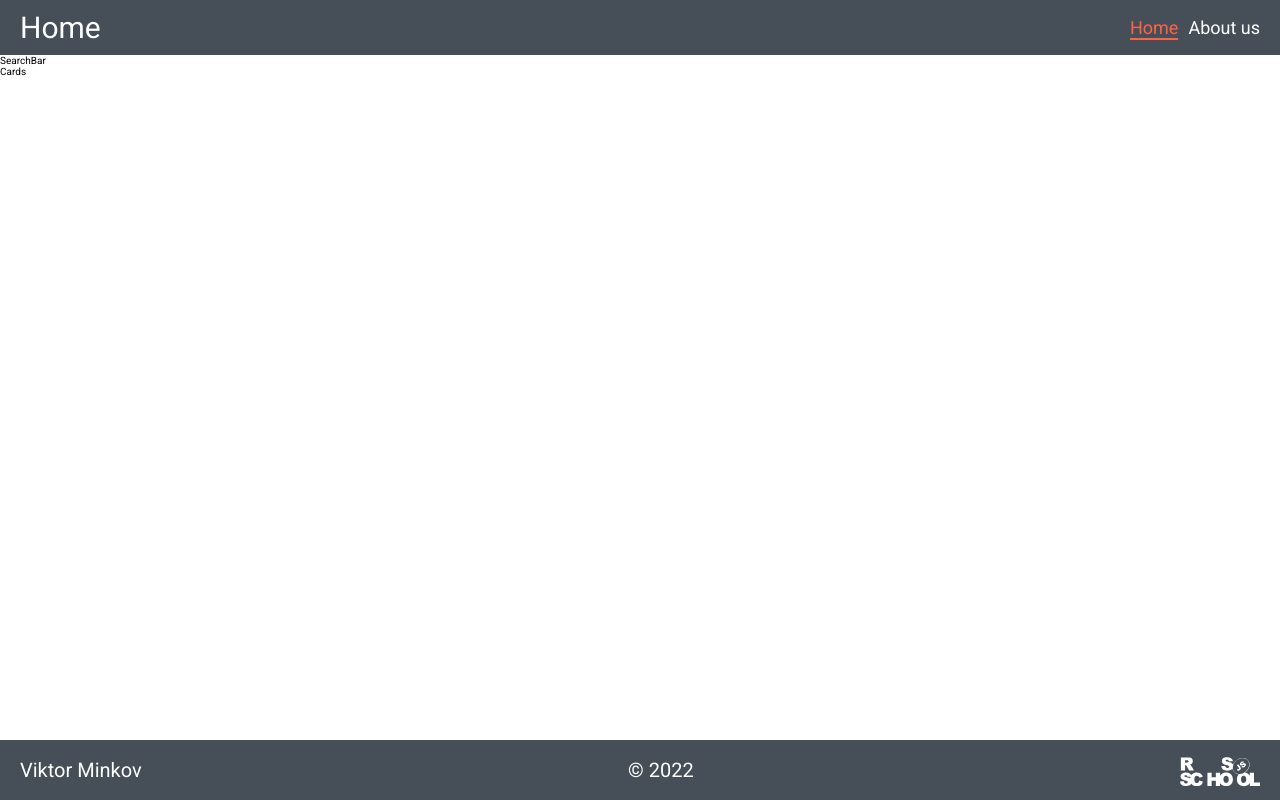
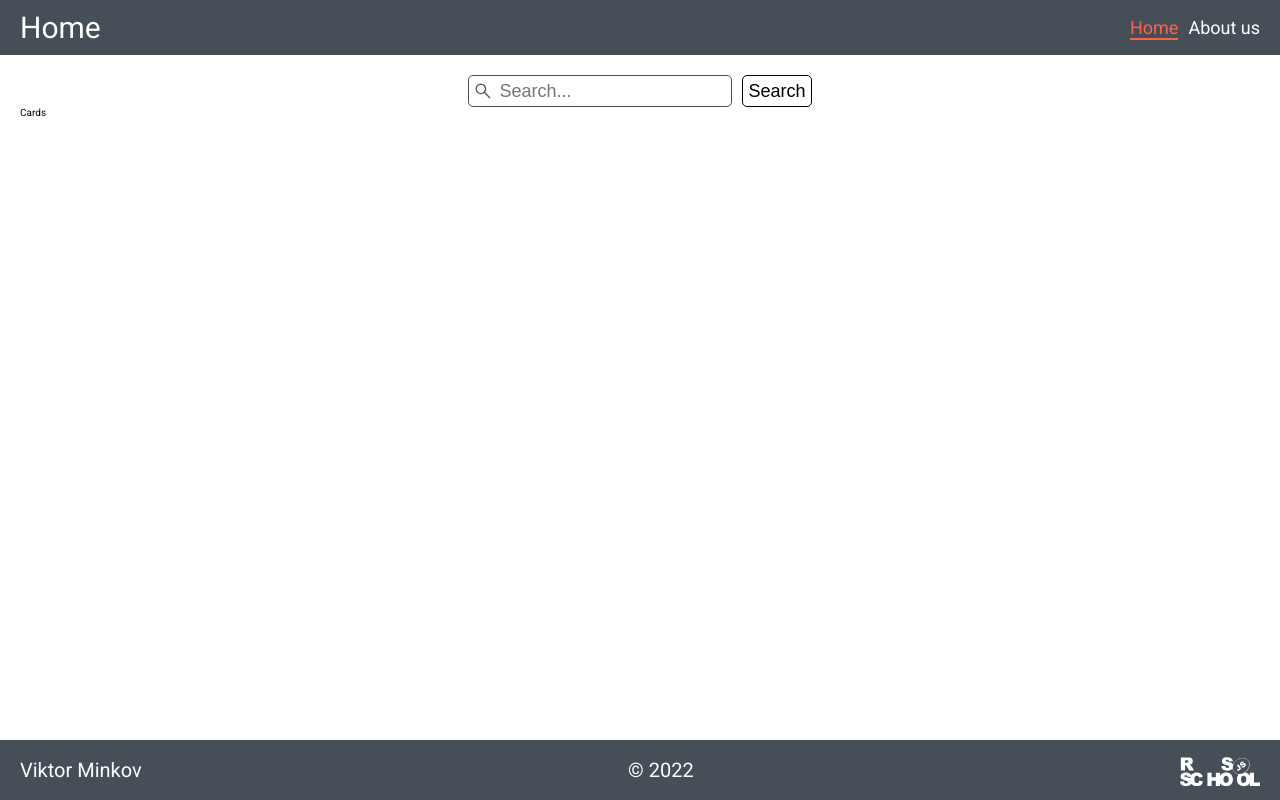
Before and after one commit to ViktorMinkov/rss-react, a React (Vite) app: page / in a window 1280 px wide. Built offline with nearby package versions, Linux system fonts and the light colour scheme.

Commit message:
feat:add searchBar component

```diff
--- a/package.json
+++ b/package.json
@@ -11,7 +11,7 @@
     "lint": "eslint src",
     "lint:fix": "npm run lint -- --fix",
     "prettier": "prettier src --check",
-    "prettier:fix": "npm run prettier -- --write"
+    "prettier:fix": "prettier src --write"
   },
   "dependencies": {
     "react": "^18.2.0",
--- a/src/components/SearchBar/SearchBar.scss
+++ b/src/components/SearchBar/SearchBar.scss
@@ -0,0 +1,51 @@
+.search {
+  display: flex;
+  justify-content: center;
+  align-items: center;
+  gap: 10px;
+  &__block {
+    position: relative;
+  }
+  &__input {
+    outline: none;
+    height: 32px;
+    border: 1px solid rgb(70, 79, 88);
+    border-radius: 5px;
+    padding-left: 30px;
+    font-size: 1.8rem;
+    &:focus {
+      border-color: tomato;
+    }
+    &:focus + .search__icon {
+      background-image: url('/src/assets/search-icon-tomato.svg');
+    }
+    &:focus::placeholder {
+      color: tomato;
+    }
+  }
+  &__icon {
+    position: absolute;
+    top: 6px;
+    left: 5px;
+    background-image: url('/src/assets/search-icon.svg');
+    background-repeat: no-repeat;
+    background-size: cover;
+    width: 20px;
+    height: 20px;
+  }
+  &__btn {
+    font-size: 1.8rem;
+    background-color: transparent;
+    color: black;
+    border: 1px solid rgb(0, 0, 0);
+    border-radius: 5px;
+    height: 32px;
+    padding: 5px;
+    cursor: pointer;
+    transition: all 0.3s ease-in;
+    &:hover {
+      color: tomato;
+      border-color: tomato;
+    }
+  }
+}
--- a/src/components/SearchBar/SearchBar.tsx
+++ b/src/components/SearchBar/SearchBar.tsx
@@ -1,9 +1,56 @@
 import React from 'react';
 import './SearchBar.scss';
 
-class SearchBar extends React.Component {
+type SearchBarProps = Record<string, never>;
+type SearchBarState = {
+  searchString: string;
+};
+
+class SearchBar extends React.Component<SearchBarProps, SearchBarState> {
+  constructor(props: SearchBarProps) {
+    super(props);
+    this.state = {
+      searchString: '',
+    };
+  }
+  componentWillUnmount() {
+    localStorage.setItem('searchString', this.state.searchString);
+  }
+  componentDidMount(): void {
+    const newValue = localStorage.getItem('searchString');
+    if (newValue) {
+      this.setState({ searchString: newValue });
+    }
+  }
+
+  handleOnChange = (event: React.ChangeEvent<HTMLInputElement>) => {
+    const { target } = event;
+    this.setState({ searchString: target.value });
+  };
+
+  handleFormSumbit = (event: React.FormEvent<HTMLFormElement>) => {
+    event.preventDefault();
+    this.setState({ searchString: '' });
+  };
+
   render() {
-    return <div className="search-bar">SearchBar</div>;
+    return (
+      <form className="search" onClick={(event) => this.handleFormSumbit(event)}>
+        <div className="search__block">
+          <input
+            className="search__input"
+            type="text"
+            placeholder="Search..."
+            value={this.state.searchString}
+            onChange={(event) => this.handleOnChange(event)}
+          />
+          <div className="search__icon"></div>
+        </div>
+        <button className="search__btn" type="submit">
+          Search
+        </button>
+      </form>
+    );
   }
 }
 
--- a/src/index.scss
+++ b/src/index.scss
@@ -2,6 +2,7 @@
   margin: 0;
   padding: 0;
   border: 0;
+  box-sizing: border-box;
 }
 html {
   font-size: 10px;
@@ -16,6 +17,6 @@ html {
 }
 
 .container {
-  max-width: 1400px;
+  max-width: 1440px;
   margin: 0 auto;
 }
--- a/src/pages/About/About.scss
+++ b/src/pages/About/About.scss
@@ -0,0 +1,6 @@
+.about {
+  padding: 20px;
+  font-size: 2rem;
+  display: flex;
+  justify-content: center;
+}
--- a/src/pages/About/About.tsx
+++ b/src/pages/About/About.tsx
@@ -3,7 +3,7 @@ import './About.scss';
 
 class About extends React.Component {
   render() {
-    return <h1 className="about">About Page</h1>;
+    return <div className="about">About Page</div>;
   }
 }
 
--- a/src/pages/Home/Home.scss
+++ b/src/pages/Home/Home.scss
@@ -0,0 +1,5 @@
+.home {
+  padding: 20px;
+  display: flex;
+  flex-direction: column;
+}
```
Also changed, not shown: src/assets/search-icon-tomato.svg (added), src/assets/search-icon.svg (added).
